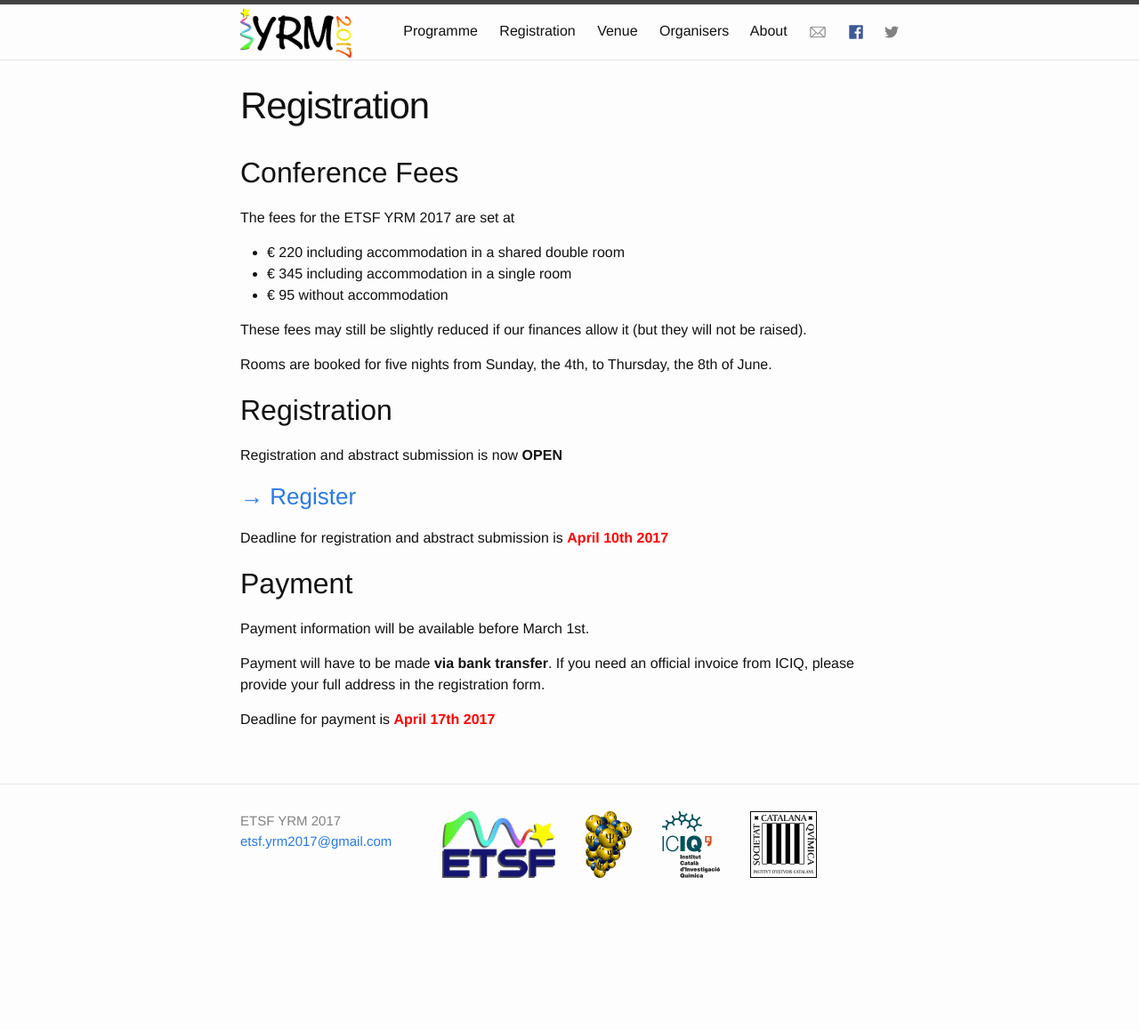
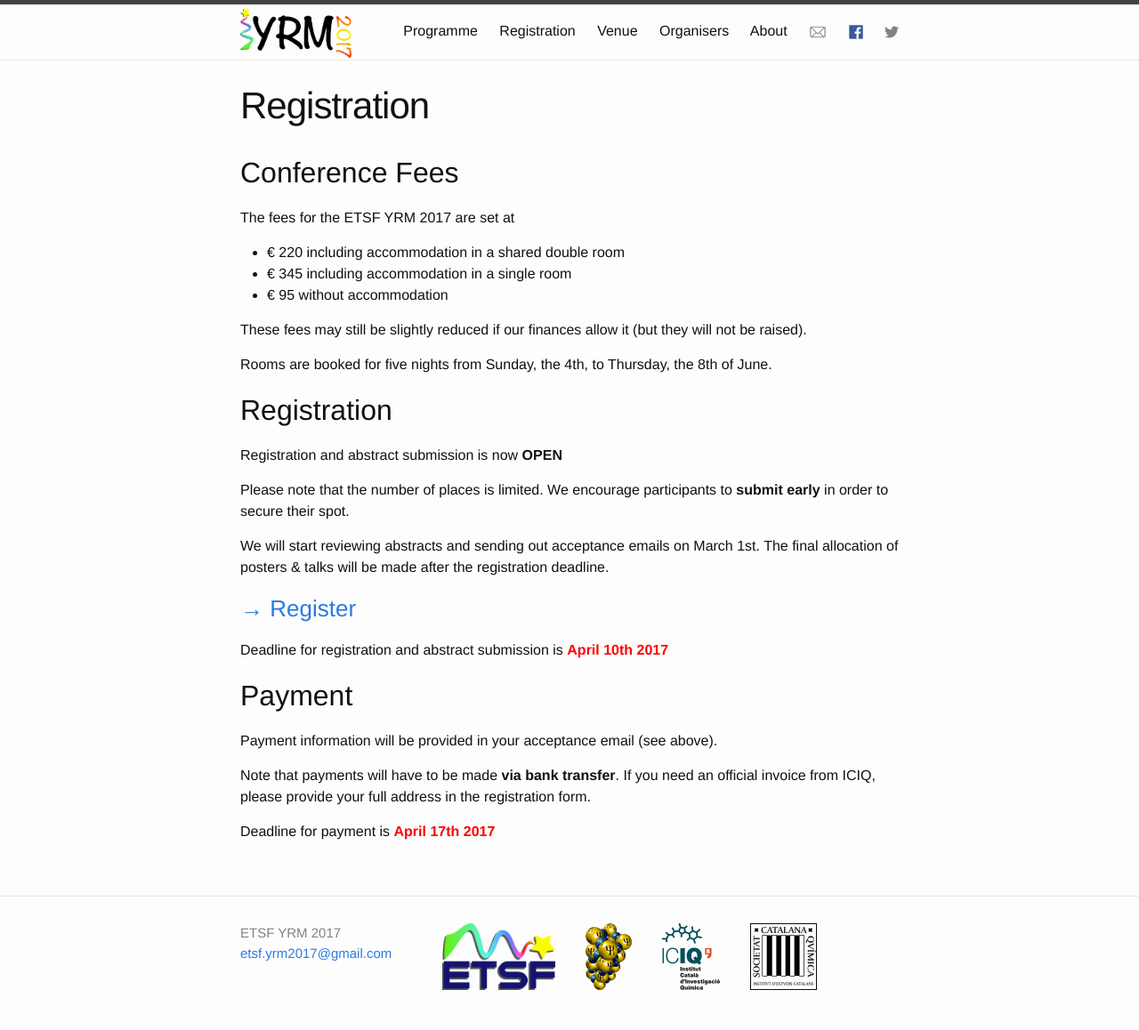
Before and after one commit to yrm2017/yrm2017.github.io, a Jekyll site: the page built from registration.md, in a window 1280 px wide. Shown: the whole page at 89% size. Built offline with Jekyll 4.4.1, drawn with Linux system fonts in a browser that asks for light colours; before the commit the page ends 1032 px from its top, so only the background shows below that.

Commit message:
update registration info

```diff
--- a/registration.md
+++ b/registration.md
@@ -22,16 +22,24 @@ June.
 
 Registration and abstract submission is now **OPEN**
 
+Please note that the number of places is limited. We encourage participants to **submit
+early** in order to secure their spot.
+
+We will start reviewing abstracts and sending out acceptance emails on March 1st.
+The final allocation of posters & talks will be made after the registration deadline.
+
 ### [&#x2192; Register](https://goo.gl/forms/lz7ghbdlIqHOYg2v2)
 
 Deadline for registration and abstract submission is <span style="color:red">**April 10th 2017**</span>
 
+
 ## Payment
 
-Payment information will be available before March 1st.
+Payment information will be provided in your acceptance email (see above).
 
-Payment will have to be made **via bank transfer**. If you need an official invoice from
-ICIQ, please provide your full address in the registration form.
+Note that payments will have to be made **via bank transfer**. If you need an
+official invoice from ICIQ, please provide your full address in the
+registration form.
 
 <!--
 Payments are to be made via **bank transfer** to
```
Also changed, not shown: assets/images/favicon.svg (added), favicon.ico (added).
